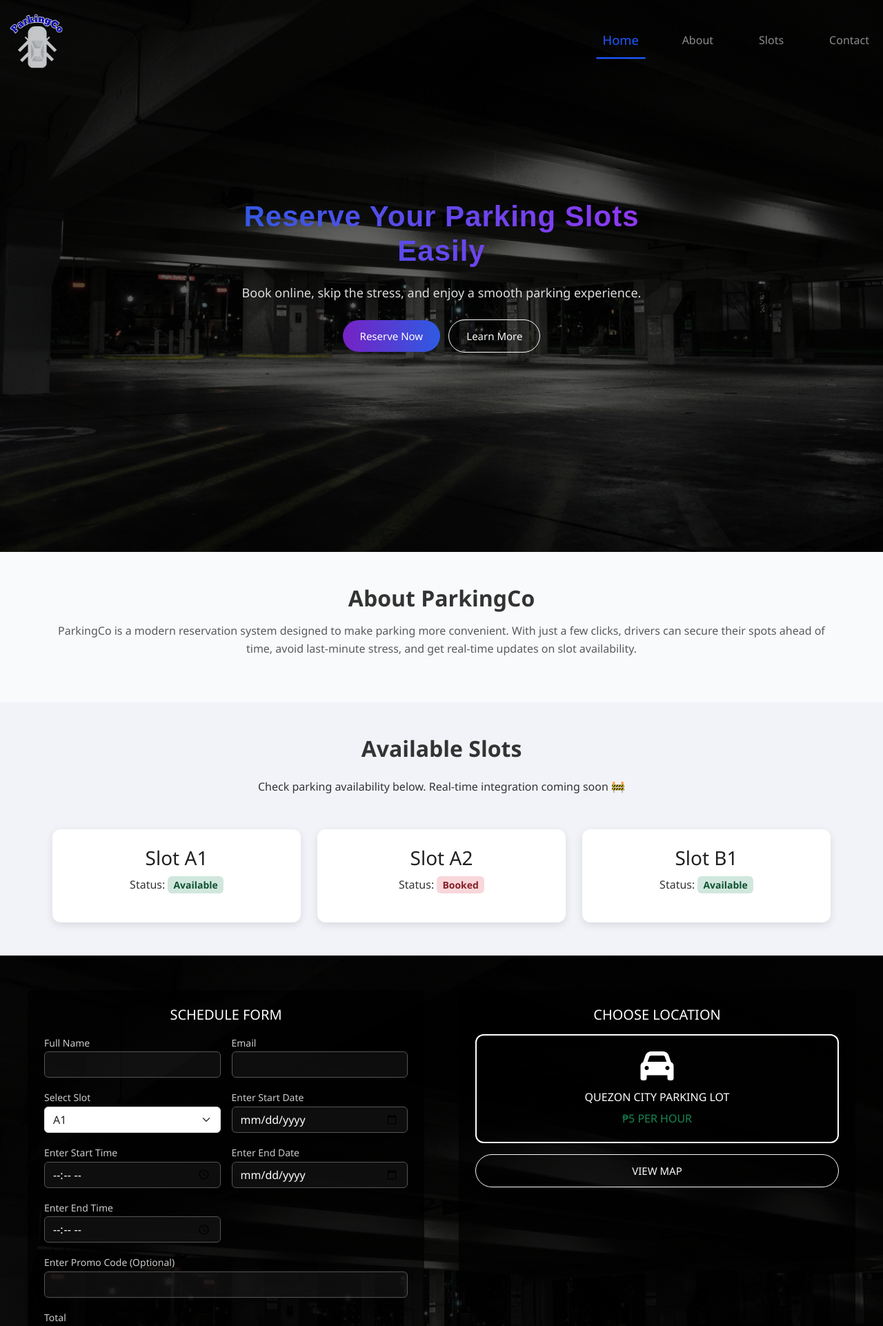
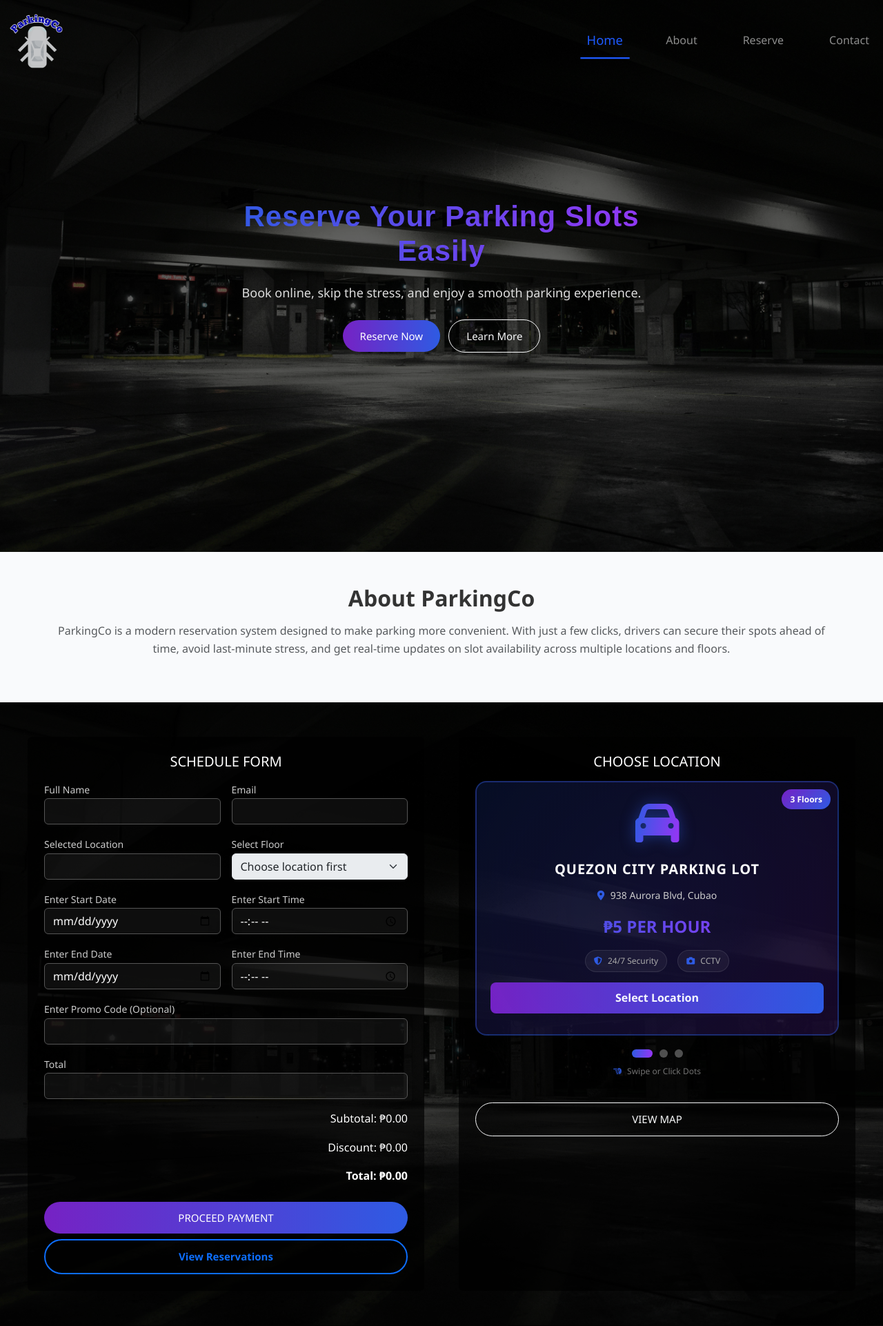
Before and after one commit to ImSauce/ParkingCo, a PHP site: page / in a window 1280 px wide. Shown: the top 1922 px of the page at 69% size. Run offline with PHP 8.4, Linux system fonts and the light colour scheme; some web fonts are replaced.

Commit message:
locations

```diff
--- a/index.html
+++ b/index.html
@@ -20,6 +20,162 @@
       color: white;
       transform: scale(1.03);
     }
+
+    /* Floor Details Modal Styles */
+    .floor-details-section {
+      margin-top: 20px;
+      padding: 20px;
+      background: rgba(255, 255, 255, 0.05);
+      border: 2px solid rgba(46, 91, 227, 0.4);
+      border-radius: 12px;
+      display: none;
+    }
+
+    .floor-details-section.active {
+      display: block;
+      animation: slideDown 0.3s ease;
+    }
+
+    @keyframes slideDown {
+      from {
+        opacity: 0;
+        transform: translateY(-10px);
+      }
+      to {
+        opacity: 1;
+        transform: translateY(0);
+      }
+    }
+
+    .floor-item {
+      background: rgba(0, 0, 0, 0.3);
+      padding: 15px;
+      border-radius: 8px;
+      margin-bottom: 10px;
+      display: flex;
+      justify-content: space-between;
+      align-items: center;
+      border: 1px solid rgba(255, 255, 255, 0.1);
+      transition: all 0.3s ease;
+    }
+
+    .floor-item:hover {
+      background: rgba(46, 91, 227, 0.2);
+      border-color: rgba(46, 91, 227, 0.5);
+      transform: translateX(5px);
+    }
+
+    .floor-name {
+      font-weight: 600;
+      font-size: 16px;
+      color: #fff;
+    }
+
+    .floor-capacity {
+      display: flex;
+      align-items: center;
+      gap: 10px;
+    }
+
+    .capacity-text {
+      font-size: 14px;
+      color: #ccc;
+    }
+
+    .floor-status {
+      padding: 5px 12px;
+      border-radius: 20px;
+      font-size: 12px;
+      font-weight: 600;
+      text-transform: uppercase;
+    }
+
+    .floor-status.available {
+      background: linear-gradient(135deg, #d1e7dd, #a3cfbb);
+      color: #0f5132;
+    }
+
+    .floor-status.limited {
+      background: linear-gradient(135deg, #fff3cd, #ffd966);
+      color: #856404;
+    }
+
+    .floor-status.full {
+      background: linear-gradient(135deg, #f8d7da, #f1aeb5);
+      color: #842029;
+    }
+
+    .progress-bar-custom {
+      width: 100px;
+      height: 8px;
+      background: rgba(255, 255, 255, 0.2);
+      border-radius: 10px;
+      overflow: hidden;
+    }
+
+    .progress-fill {
+      height: 100%;
+      background: linear-gradient(90deg, #4ade80, #22c55e);
+      border-radius: 10px;
+      transition: width 0.3s ease;
+    }
+
+    .progress-fill.limited {
+      background: linear-gradient(90deg, #fbbf24, #f59e0b);
+    }
+
+    .progress-fill.full {
+      background: linear-gradient(90deg, #ef4444, #dc2626);
+    }
+
+    .location-floors-badge {
+      position: absolute;
+      top: 10px;
+      right: 10px;
+      background: linear-gradient(135deg, #7622c4, #2e5be3);
+      color: #fff;
+      padding: 5px 12px;
+      border-radius: 20px;
+      font-size: 12px;
+      font-weight: 600;
+      z-index: 2;
+    }
+
+    .select-location-btn {
+      width: 100%;
+      margin-top: 15px;
+      padding: 10px;
+      background: linear-gradient(90deg, #7622c4, #2e5be3);
+      border: none;
+      color: white;
+      border-radius: 8px;
+      font-weight: 600;
+      cursor: pointer;
+      transition: all 0.3s ease;
+    }
+
+    .select-location-btn:hover {
+      transform: translateY(-2px);
+      box-shadow: 0 5px 20px rgba(46, 91, 227, 0.5);
+    }
+
+    .selected-location-indicator {
+      position: absolute;
+      top: 10px;
+      left: 10px;
+      background: #22c55e;
+      color: white;
+      padding: 5px 12px;
+      border-radius: 20px;
+      font-size: 12px;
+      font-weight: 600;
+      z-index: 2;
+      display: none;
+    }
+
+    .selected-location-indicator.active {
+      display: block;
+    }
   </style>
 </head>
 <body>
@@ -38,7 +194,7 @@
           <li class="nav-item">
             <a class="nav-link nav-link-expand" href="Aboutus.html" onclick="window.location.href='Aboutus.html'; return false;">About</a>
           </li>
-          <li class="nav-item"><a class="nav-link nav-link-expand" href="#slots">Slots</a></li>
+          <li class="nav-item"><a class="nav-link nav-link-expand" href="#reservation">Reserve</a></li>
           <li class="nav-item"><a class="nav-link nav-link-expand" href="#contact">Contact</a></li>
         </ul>
       </div>
@@ -51,8 +207,8 @@
       <h1 class="display-4 fw-bold text-primary">Reserve Your Parking Slots Easily</h1>
       <p class="lead mb-4">Book online, skip the stress, and enjoy a smooth parking experience.</p>
       <div>
-        <button id="reserveBtn" class="btn btn-primary btn-lg me-2">Reserve Now</button>
-        <button id="readMoreBtn" class="btn btn-outline-light btn-lg">Learn More</button>
+        <a href="#reservation" class="btn btn-primary btn-lg me-2">Reserve Now</a>
+        <a href="#about" class="btn btn-outline-light btn-lg">Learn More</a>
       </div>
     </div>
   </header>
@@ -64,43 +220,15 @@
       <p class="text-muted">
         ParkingCo is a modern reservation system designed to make parking more convenient.
         With just a few clicks, drivers can secure their spots ahead of time,
-        avoid last-minute stress, and get real-time updates on slot availability.
+        avoid last-minute stress, and get real-time updates on slot availability across multiple locations and floors.
       </p>
-    </div>
-  </section>
-
-  <!-- SLOTS -->
-  <section id="slots" class="py-5 alt-bg">
-    <div class="container text-center">
-      <h2 class="fw-bold mb-4">Available Slots</h2>
-      <p class="mb-5">Check parking availability below. Real-time integration coming soon 🚧</p>
-
-      <div class="row g-4">
-        <div class="col-md-4">
-          <div class="slot-card">
-            <h3>Slot A1</h3>
-            <p>Status: <span class="status available">Available</span></p>
-          </div>
-        </div>
-        <div class="col-md-4">
-          <div class="slot-card">
-            <h3>Slot A2</h3>
-            <p>Status: <span class="status booked">Booked</span></p>
-          </div>
-        </div>
-        <div class="col-md-4">
-          <div class="slot-card">
-            <h3>Slot B1</h3>
-            <p>Status: <span class="status available">Available</span></p>
-          </div>
-        </div>
-      </div>
     </div>
   </section>
 
   <!-- SCHEDULE FORM -->
   <section id="reservation" class="slots-section">
     <div class="slots-container">
+      <!-- LEFT: Schedule Form -->
       <div class="schedule-form p-4 rounded">
         <h5 class="text-center mb-3">SCHEDULE FORM</h5>
         <form action="reserve.php" method="POST">
@@ -114,12 +242,13 @@
               <input type="email" name="email" class="form-control" required>
             </div>
             <div class="col-md-6">
-              <label>Select Slot</label>
-              <select name="slot" class="form-select" required>
-                <option value="A1">A1</option>
-                <option value="A2">A2</option>
-                <option value="B1">B1</option>
-                <option value="B2">B2</option>
+              <label>Selected Location</label>
+              <input type="text" id="selectedLocationInput" name="location" class="form-control" readonly required>
+            </div>
+            <div class="col-md-6">
+              <label>Select Floor</label>
+              <select id="floorSelect" name="floor" class="form-select" required disabled>
+                <option value="">Choose location first</option>
               </select>
             </div>
             <div class="col-md-6">
@@ -148,7 +277,7 @@
             </div>
           </div>
 
-          <!-- ✅ Display subtotal/discount/total -->
+          <!-- Display subtotal/discount/total -->
           <div class="text-end mt-3">
             <p>Subtotal: ₱<span id="subtotal">0.00</span></p>
             <p>Discount: ₱<span id="discount">0.00</span></p>
@@ -160,17 +289,97 @@
         </form>
       </div>
 
-      <!-- RIGHT: Choose Location -->
+      <!-- RIGHT: Choose Location with Swiper -->
       <div class="choose-location p-4 rounded text-center">
         <h5 class="mb-3">CHOOSE LOCATION</h5>
-        <div class="location-selector">
-          <div class="location-card mb-3">
-            <i class="fas fa-car fa-3x"></i>
-            <p class="mt-2 mb-0">QUEZON CITY PARKING LOT</p>
-            <p class="text-success mb-0">₱5 PER HOUR</p>
+
+        <!-- Location Slider Container -->
+        <div class="location-slider-wrapper">
+          <div class="location-slider" id="locationSlider">
+            <!-- Location 1: Quezon City (3 Floors) -->
+            <div class="location-slide active" data-location="Quezon City" data-floors="3" data-rate="5">
+              <div class="location-card-new">
+                <span class="selected-location-indicator" id="selected-qc">✓ Selected</span>
+                <span class="location-floors-badge">3 Floors</span>
+                <div class="location-icon-wrapper">
+                  <i class="fas fa-car fa-4x"></i>
+                </div>
+                <h4 class="location-name">QUEZON CITY PARKING LOT</h4>
+                <div class="location-details">
+                  <p class="location-address"><i class="fas fa-map-marker-alt"></i> 938 Aurora Blvd, Cubao</p>
+                  <p class="location-price">₱5 PER HOUR</p>
+                  <div class="location-features">
+                    <span><i class="fas fa-shield-alt"></i> 24/7 Security</span>
+                    <span><i class="fas fa-camera"></i> CCTV</span>
+                  </div>
+                </div>
+                <button class="select-location-btn" onclick="selectLocation('Quezon City', 3, 5, 'qc')">Select Location</button>
+              </div>
+            </div>
+
+            <!-- Location 2: Makati (2 Floors) -->
+            <div class="location-slide" data-location="Makati" data-floors="2" data-rate="8">
+              <div class="location-card-new">
+                <span class="selected-location-indicator" id="selected-makati">✓ Selected</span>
+                <span class="location-floors-badge">2 Floors</span>
+                <div class="location-icon-wrapper">
+                  <i class="fas fa-building fa-4x"></i>
+                </div>
+                <h4 class="location-name">MAKATI BUSINESS DISTRICT</h4>
+                <div class="location-details">
+                  <p class="location-address"><i class="fas fa-map-marker-alt"></i> Ayala Avenue, Makati City</p>
+                  <p class="location-price">₱8 PER HOUR</p>
+                  <div class="location-features">
+                    <span><i class="fas fa-wifi"></i> Free WiFi</span>
+                    <span><i class="fas fa-charging-station"></i> EV Charging</span>
+                  </div>
+                </div>
+                <button class="select-location-btn" onclick="selectLocation('Makati', 2, 8, 'makati')">Select Location</button>
+              </div>
+            </div>
+
+            <!-- Location 3: BGC (1 Floor) -->
+            <div class="location-slide" data-location="BGC" data-floors="1" data-rate="10">
+              <div class="location-card-new">
+                <span class="selected-location-indicator" id="selected-bgc">✓ Selected</span>
+                <span class="location-floors-badge">1 Floor</span>
+                <div class="location-icon-wrapper">
+                  <i class="fas fa-city fa-4x"></i>
+                </div>
+                <h4 class="location-name">BGC CENTRAL PLAZA</h4>
+                <div class="location-details">
+                  <p class="location-address"><i class="fas fa-map-marker-alt"></i> 5th Avenue, BGC, Taguig</p>
+                  <p class="location-price">₱10 PER HOUR</p>
+                  <div class="location-features">
+                    <span><i class="fas fa-umbrella"></i> Covered</span>
+                    <span><i class="fas fa-concierge-bell"></i> Valet Service</span>
+                  </div>
+                </div>
+                <button class="select-location-btn" onclick="selectLocation('BGC', 1, 10, 'bgc')">Select Location</button>
+              </div>
+            </div>
           </div>
-          <button class="btn btn-outline-light w-100">VIEW MAP</button>
+
+          <!-- Navigation Dots -->
+          <div class="slider-dots">
+            <span class="dot active" data-slide="0"></span>
+            <span class="dot" data-slide="1"></span>
+            <span class="dot" data-slide="2"></span>
+          </div>
+
+          <!-- Swipe Indicator -->
+          <div class="swipe-indicator">
+            <i class="fas fa-hand-point-left"></i> Swipe or Click Dots
+          </div>
         </div>
+
+        <!-- Floor Details Section -->
+        <div class="floor-details-section" id="floorDetails">
+          <h6 class="text-white mb-3"><i class="fas fa-layer-group"></i> Available Floors</h6>
+          <div id="floorList"></div>
+        </div>
+
+        <button class="btn btn-outline-light w-100 mt-3">VIEW MAP</button>
       </div>
     </div>
   </section>
@@ -265,7 +474,6 @@
             <ul class="footer-links">
               <li><a href="#home">Home</a></li>
               <li><a href="Aboutus.html">About Us</a></li>
-              <li><a href="#slots">Available Slots</a></li>
               <li><a href="#reservation">Book Now</a></li>
               <li><a href="#contact">Contact</a></li>
             </ul>
@@ -329,12 +537,102 @@
     </div>
   </footer>
 
+  <!-- SCRIPTS -->
   <script src="https://cdn.jsdelivr.net/npm/bootstrap@5.3.0/dist/js/bootstrap.bundle.min.js"></script>
 
-  <!-- ✅ Auto subtotal + discount script -->
+  <!-- Floor Data -->
   <script>
+  // Simulated floor occupancy data (in real app, fetch from database)
+  const floorData = {
+    'Quezon City': [
+      { floor: 'Floor 1', occupied: 45, capacity: 100 },
+      { floor: 'Floor 2', occupied: 78, capacity: 100 },
+      { floor: 'Floor 3', occupied: 100, capacity: 100 }
+    ],
+    'Makati': [
+      { floor: 'Floor 1', occupied: 92, capacity: 100 },
+      { floor: 'Floor 2', occupied: 35, capacity: 100 }
+    ],
+    'BGC': [
+      { floor: 'Floor 1', occupied: 67, capacity: 100 }
+    ]
+  };
+
+  let currentRate = 5;
+  let selectedLocationName = '';
+
+  function selectLocation(location, floors, rate, id) {
+    selectedLocationName = location;
+    currentRate = rate;
+
+    // Update form input
+    document.getElementById('selectedLocationInput').value = location;
+
+    // Show floor details
+    const floorDetailsSection = document.getElementById('floorDetails');
+    const floorList = document.getElementById('floorList');
+    const floorSelect = document.getElementById('floorSelect');
+
+    floorDetailsSection.classList.add('active');
+    floorList.innerHTML = '';
+    floorSelect.innerHTML = '<option value="">Select a floor</option>';
+    floorSelect.disabled = false;
+
+    // Hide all selection indicators
+    document.querySelectorAll('.selected-location-indicator').forEach(el => {
+      el.classList.remove('active');
+    });
+
+    // Show selected indicator
+    document.getElementById(`selected-${id}`).classList.add('active');
+
+    // Populate floors
+    const floors_data = floorData[location];
+    floors_data.forEach(floor => {
+      const percentage = (floor.occupied / floor.capacity) * 100;
+      let status = 'available';
+      let statusText = 'Available';
+
+      if (percentage >= 100) {
+        status = 'full';
+        statusText = 'Full';
+      } else if (percentage >= 70) {
+        status = 'limited';
+        statusText = 'Limited';
+      }
+
+      const available = floor.capacity - floor.occupied;
+
+      // Add to floor details display
+      const floorItem = `
+        <div class="floor-item">
+          <div class="floor-name">${floor.floor}</div>
+          <div class="floor-capacity">
+            <span class="capacity-text">${available}/${floor.capacity} available</span>
+            <div class="progress-bar-custom">
+              <div class="progress-fill ${status}" style="width: ${percentage}%"></div>
+            </div>
+            <span class="floor-status ${status}">${statusText}</span>
+          </div>
+        </div>
+      `;
+      floorList.innerHTML += floorItem;
+
+      // Add to floor select dropdown (exclude full floors)
+      if (status !== 'full') {
+        const option = document.createElement('option');
+        option.value = floor.floor;
+        option.textContent = `${floor.floor} (${available} slots available)`;
+        floorSelect.appendChild(option);
+      }
+    });
+
+    // Recalculate total with new rate
+    calculateTotal();
+  }
+
+  // Auto subtotal + discount script
   document.addEventListener("DOMContentLoaded", () => {
-    const ratePerHour = 5;
     const startDate = document.querySelector('input[name="start_date"]');
     const startTime = document.querySelector('input[name="start_time"]');
     const endDate = document.querySelector('input[name="end_date"]');
@@ -345,7 +643,7 @@
     const discountDisplay = document.getElementById("discount");
     const totalDisplay = document.getElementById("total");
 
-    function calculateTotal() {
+    window.calculateTotal = function() {
       if (!startDate.value || !startTime.value || !endDate.value || !endTime.value) return;
 
       const start = new Date(`${startDate.value}T${startTime.value}`);
@@ -359,7 +657,7 @@
       }
 
       const hours = Math.abs(end - start) / (1000 * 60 * 60);
-      const subtotal = hours * ratePerHour;
+      const subtotal = hours * currentRate;
 
       let discount = 0;
       const promo = promoInput.value.trim().toUpperCase();
@@ -384,5 +682,90 @@
   });
   </script>
 
+  <!-- Location Slider Script -->
+  <script>
+  document.addEventListener("DOMContentLoaded", () => {
+    const slider = document.getElementById('locationSlider');
+    const slides = document.querySelectorAll('.location-slide');
+    const dots = document.querySelectorAll('.dot');
+    let currentSlide = 0;
+    let startX = 0;
+    let isDragging = false;
+
+    // Update slider position
+    function updateSlider() {
+      slider.style.transform = `translateX(-${currentSlide * 100}%)`;
+
+      // Update active slide
+      slides.forEach((slide, index) => {
+        slide.classList.toggle('active', index === currentSlide);
+      });
+
+      // Update active dot
+      dots.forEach((dot, index) => {
+        dot.classList.toggle('active', index === currentSlide);
+      });
+    }
+
+    // Go to specific slide
+    function goToSlide(index) {
+      currentSlide = Math.max(0, Math.min(index, slides.length - 1));
+      updateSlider();
+    }
+
+    // Dot navigation
+    dots.forEach((dot, index) => {
+      dot.addEventListener('click', () => goToSlide(index));
+    });
+
+    // Touch/Mouse events for swiping
+    slider.addEventListener('mousedown', startDrag);
+    slider.addEventListener('touchstart', startDrag);
+
+    slider.addEventListener('mousemove', drag);
+    slider.addEventListener('touchmove', drag);
+
+    slider.addEventListener('mouseup', endDrag);
+    slider.addEventListener('mouseleave', endDrag);
+    slider.addEventListener('touchend', endDrag);
+
+    function startDrag(e) {
+      isDragging = true;
+      startX = e.type.includes('mouse') ? e.pageX : e.touches[0].pageX;
+      slider.style.cursor = 'grabbing';
+    }
+
+    function drag(e) {
+      if (!isDragging) return;
+      e.preventDefault();
+    }
+
+    function endDrag(e) {
+      if (!isDragging) return;
+      isDragging = false;
+      slider.style.cursor = 'grab';
+
+      const endX = e.type.includes('mouse') ? e.pageX : e.changedTouches[0].pageX;
+      const diff = startX - endX;
+
+      // Swipe threshold
+      if (Math.abs(diff) > 50) {
+        if (diff > 0 && currentSlide < slides.length - 1) {
+          currentSlide++;
+        } else if (diff < 0 && currentSlide > 0) {
+          currentSlide--;
+        }
+        updateSlider();
+      }
+    }
+
+    // Auto-advance every 5 seconds
+    setInterval(() => {
+      currentSlide = (currentSlide + 1) % slides.length;
+      updateSlider();
+    }, 5000);
+  });
+  </script>
+
 </body>
 </html>
--- a/style.css
+++ b/style.css
@@ -372,12 +372,12 @@ body {
 }
 
 /* === CONTACT SECTION === */
-#contact {
-  background: url("images/parking.jpeg") no-repeat center center/cover;
+/* #contact {
+  background: url("images/parking2.png") no-repeat center center/cover;
   position: relative;
   color: #fff;
   padding: 100px 20px;
-}
+} */
 
 #contact::before {
   content: "";
@@ -471,7 +471,7 @@ html {
 
 /* === CONTACT SECTION === */
 #contact {
-  background: url("../images/parking.jpeg") no-repeat center center/cover;
+  background: url("../images/parking2.png") no-repeat center center/cover;
   position: relative;
   color: #fff;
   padding: 100px 20px;
@@ -664,3 +664,200 @@ html {
   color: white;
   transform: scale(1.03);
 }
+
+
+.location-slider-wrapper {
+  position: relative;
+  overflow: hidden;
+  margin-bottom: 20px;
+}
+
+.location-slider {
+  display: flex;
+  transition: transform 0.5s cubic-bezier(0.4, 0, 0.2, 1);
+  cursor: grab;
+  user-select: none;
+}
+
+.location-slider:active {
+  cursor: grabbing;
+}
+
+.location-slide {
+  min-width: 100%;
+  flex-shrink: 0;
+}
+
+/* Enhanced Location Card */
+.location-card-new {
+  background: linear-gradient(135deg, rgba(46, 91, 227, 0.15) 0%, rgba(152, 53, 245, 0.15) 100%);
+  border: 2px solid rgba(46, 91, 227, 0.4);
+  border-radius: 16px;
+  padding: 30px 20px;
+  position: relative;
+  overflow: hidden;
+  transition: all 0.3s ease;
+}
+
+.location-card-new::before {
+  content: "";
+  position: absolute;
+  top: -50%;
+  left: -50%;
+  width: 200%;
+  height: 200%;
+  background: radial-gradient(circle, rgba(46, 91, 227, 0.1) 0%, transparent 70%);
+  animation: pulse 3s ease-in-out infinite;
+}
+
+@keyframes pulse {
+  0%, 100% { transform: scale(1); opacity: 0.5; }
+  50% { transform: scale(1.1); opacity: 0.8; }
+}
+
+.location-card-new:hover {
+  border-color: rgba(46, 91, 227, 0.8);
+  box-shadow: 0 8px 30px rgba(46, 91, 227, 0.3);
+  transform: translateY(-5px);
+}
+
+/* Icon Wrapper */
+.location-icon-wrapper {
+  position: relative;
+  z-index: 1;
+  margin-bottom: 20px;
+}
+
+.location-icon-wrapper i {
+  background: linear-gradient(280deg, #9835f5 1%, #2e5be3 99%);
+  -webkit-background-clip: text;
+  -webkit-text-fill-color: transparent;
+  animation: float 3s ease-in-out infinite;
+  filter: drop-shadow(0 0 10px rgba(46, 91, 227, 0.5));
+}
+
+@keyframes float {
+  0%, 100% { transform: translateY(0px); }
+  50% { transform: translateY(-10px); }
+}
+
+/* Location Details */
+.location-name {
+  font-size: 20px;
+  font-weight: 700;
+  margin-bottom: 15px;
+  color: #fff;
+  text-transform: uppercase;
+  letter-spacing: 1px;
+  position: relative;
+  z-index: 1;
+}
+
+.location-details {
+  position: relative;
+  z-index: 1;
+}
+
+.location-address {
+  font-size: 14px;
+  color: #ccc;
+  margin-bottom: 10px;
+}
+
+.location-address i {
+  color: #2e5be3;
+  margin-right: 5px;
+}
+
+.location-price {
+  font-size: 24px;
+  font-weight: 700;
+  background: linear-gradient(280deg, #9835f5 1%, #2e5be3 99%);
+  -webkit-background-clip: text;
+  -webkit-text-fill-color: transparent;
+  margin: 15px 0;
+}
+
+.location-features {
+  display: flex;
+  gap: 15px;
+  justify-content: center;
+  margin-top: 15px;
+  flex-wrap: wrap;
+}
+
+.location-features span {
+  font-size: 12px;
+  color: #aaa;
+  background: rgba(255, 255, 255, 0.05);
+  padding: 5px 12px;
+  border-radius: 20px;
+  border: 1px solid rgba(255, 255, 255, 0.1);
+}
+
+.location-features i {
+  margin-right: 5px;
+  color: #2e5be3;
+}
+
+/* Slider Dots */
+.slider-dots {
+  display: flex;
+  justify-content: center;
+  gap: 10px;
+  margin-top: 20px;
+}
+
+.dot {
+  width: 12px;
+  height: 12px;
+  border-radius: 50%;
+  background: rgba(255, 255, 255, 0.3);
+  cursor: pointer;
+  transition: all 0.3s ease;
+}
+
+.dot:hover {
+  background: rgba(255, 255, 255, 0.5);
+  transform: scale(1.2);
+}
+
+.dot.active {
+  background: linear-gradient(280deg, #9835f5 1%, #2e5be3 99%);
+  width: 30px;
+  border-radius: 10px;
+}
+
+/* Swipe Indicator */
+.swipe-indicator {
+  text-align: center;
+  color: #888;
+  font-size: 12px;
+  margin-top: 10px;
+  animation: fadeInOut 2s ease-in-out infinite;
+}
+
+@keyframes fadeInOut {
+  0%, 100% { opacity: 0.5; }
+  50% { opacity: 1; }
+}
+
+.swipe-indicator i {
+  margin-right: 5px;
+  color: #2e5be3;
+}
+
+/* Responsive */
+@media (max-width: 768px) {
+  .location-name {
+    font-size: 18px;
+  }
+
+  .location-price {
+    font-size: 20px;
+  }
+
+  .location-features {
+    gap: 10px;
+  }
+}
```
Also changed, not shown: images/parking2.png (added).
